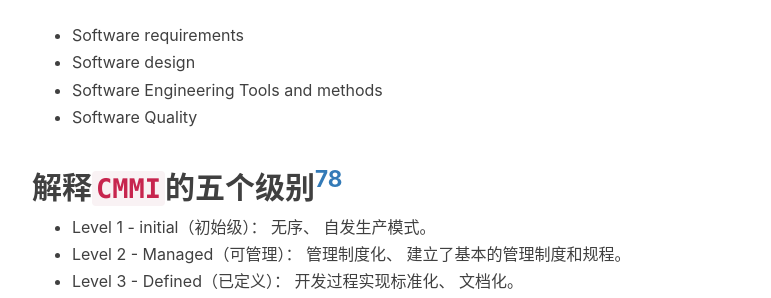
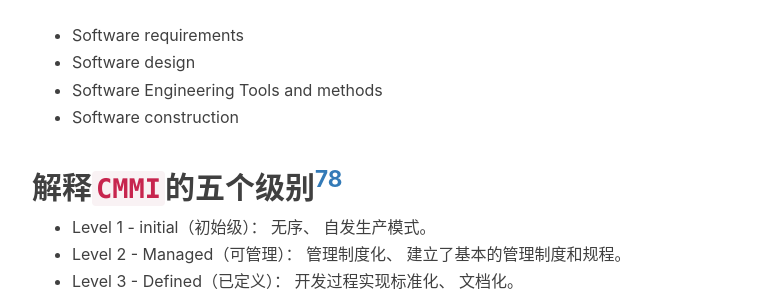
Before and after one commit to pak-choi/pak-choi.github.io, a Jekyll site: the page built from _posts/2018-03-15-SAAD-Homework1.md, in a window 1280 px wide and 900 px high, scrolled down 6282 px. Shown: the part 153-451 px from the top of the window, without its empty margins (233-1004 px from the left). Built offline with Jekyll 4.4.1, drawn with Linux system fonts in a browser that asks for light colours; nearby versions of some CDN libraries; formulas are drawn with MathJax 3; comment, search, counter and statistics services are not loaded.

Commit message:
更新作业

```diff
--- a/_posts/2018-03-15-SAAD-Homework1.md
+++ b/_posts/2018-03-15-SAAD-Homework1.md
@@ -168,7 +168,7 @@
 + Software requirements
 + Software design
 + Software Engineering Tools and methods
-+ Software Quality
++ Software construction
 
 ## 解释``CMMI``的五个级别[^7][^8]
 
```
